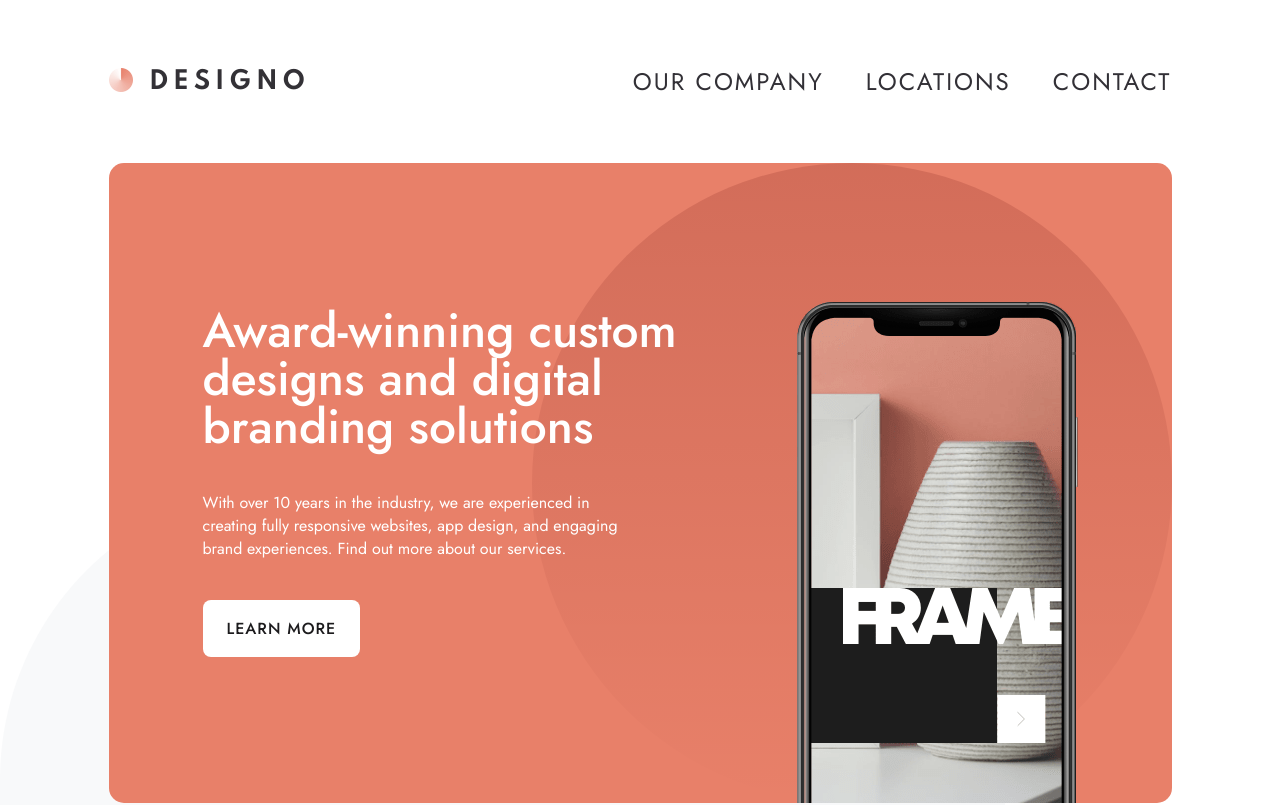
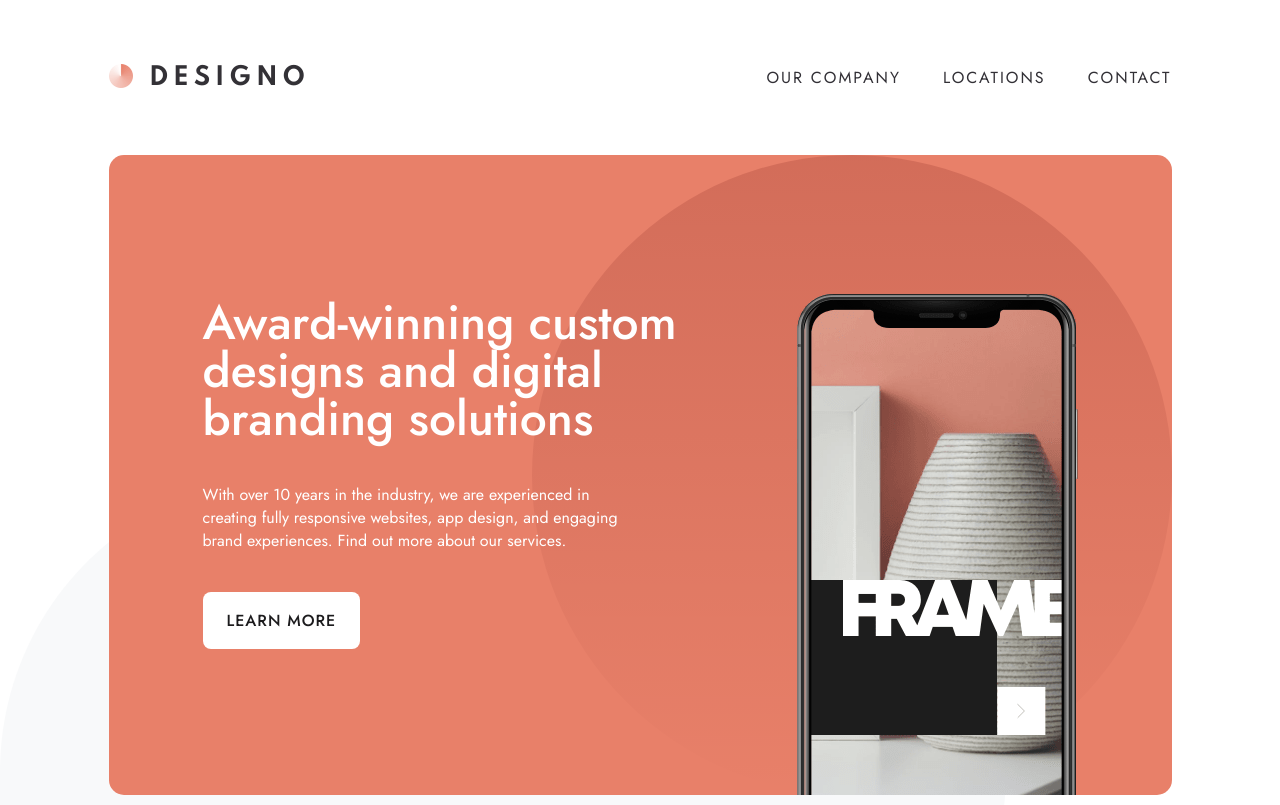
Before and after one commit to Jenskiii/designo-multipage-aug2024-react, a React (Vite) app: page /home in a window 1280 px wide. Shown: the top 805 px of the page. Built offline with nearby package versions, Linux system fonts and the light colour scheme.

Commit message:
adjusted nav fs

```diff
--- a/src/components/Navigation/Navigation.module.css
+++ b/src/components/Navigation/Navigation.module.css
@@ -63,5 +63,7 @@
 @media (min-width: 53rem) {
   .nav ul {
     gap: 2.625rem;
+    font-size: var(--fs-300);
   }
+
 }
```
